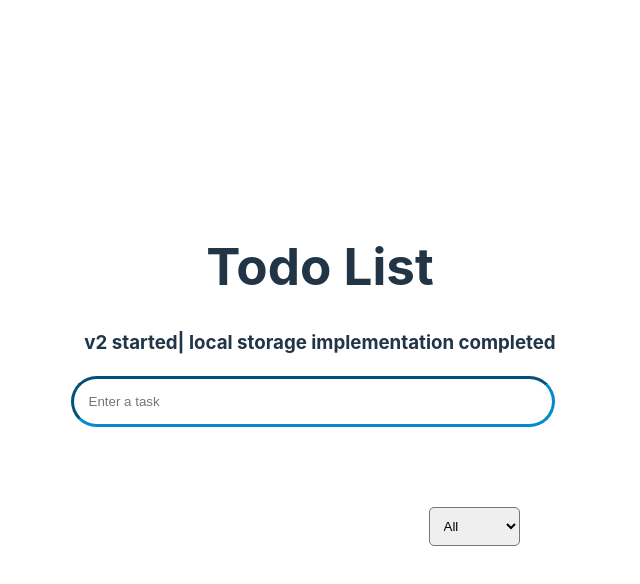
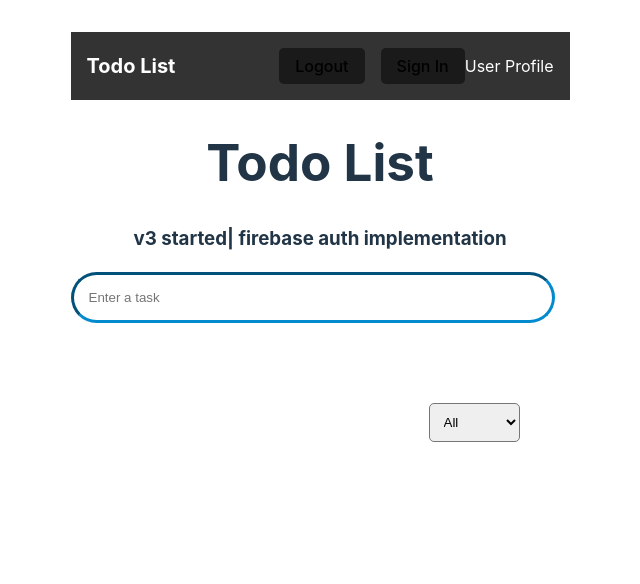
Before and after one commit to rohit19102000/Todo-app-v2023, a React (Vite) app: page / in a window 1280 px wide. Shown: the top 584 px of the page, without its empty margins (320-960 px from the left). Built offline with nearby package versions, Linux system fonts and the light colour scheme.

Commit message:
ntegrate navbar component

```diff
--- a/src/App.css
+++ b/src/App.css
@@ -9,7 +9,7 @@
 body {
   margin: 0;
   display: flex;
-  place-items: center;
+  /* place-items: center; */
   min-width: 320px;
   min-height: 100vh;
 }
@@ -31,10 +31,6 @@ body {
 
 }
 .todoCard {
-
-
-
-
   padding: 1rem;
   margin: 0.5rem 0;
   width: 100%;
@@ -44,10 +40,10 @@ body {
   justify-content: space-around;
   font-size: 30px;
   border-radius: 25px;
-  -webkit-border-radius: 25px;
-  -moz-border-radius: 25px;
-  -ms-border-radius: 25px;
-  -o-border-radius: 25px;
+  -webkit-border-radius:;
+  -moz-border-radius:;
+  -ms-border-radius:;
+  -o-border-radius:;
 }
 .inputContainer{
   margin-bottom: 5rem;
@@ -57,11 +53,11 @@ body {
   padding: 15px;
   width: 35vw;
   border-color: rgb(3, 138, 206);
-  -webkit-border-radius: 50px;
+  -webkit-border-radius:;
   border-width:3.5px ;
-  -moz-border-radius: 50px;
-  -ms-border-radius: 50px;
-  -o-border-radius: 50px;
+  -moz-border-radius:;
+  -ms-border-radius:;
+  -o-border-radius:;
   margin-right: 15px;
 }
 .todoCard strong{
@@ -84,6 +80,10 @@ button {
   -moz-transition: border-color 0.25s;
   -ms-transition: border-color 0.25s;
   -o-transition: border-color 0.25s;
+  -webkit-border-radius:;
+  -moz-border-radius:;
+  -ms-border-radius:;
+  -o-border-radius:;
 }
 button:hover{
   scale: 1.1;
@@ -120,7 +120,6 @@ display: flex;
 justify-content: space-around;
 align-items: center;
 width: 250px;
-/* background-color: #fff; */
 }
 .buttons button{
   font-size: 1.5rem;
@@ -175,3 +174,40 @@ width: 250px;
       font-size: 3.5vw;
     }
 }
+
+
+
+.navbar {
+  display: flex;
+  justify-content: space-between;
+  align-items: center;
+  padding: 1rem;
+  background-color: #333;
+  color: #fff;
+}
+
+.navbar-left h1 {
+  margin: 0;
+  font-size: 20px;
+}
+
+.navbar-right {
+  display: flex;
+  align-items: center;
+}
+
+.navbar-right button {
+  margin-left: 1rem;
+  padding: 0.5rem 1rem;
+  border-radius: 5px;
+  background-color: #1a1a1a;
+  border: none;
+  -webkit-border-radius: 5px;
+  -moz-border-radius: 5px;
+  -ms-border-radius: 5px;
+  -o-border-radius: 5px;
+}
+
+.navbar-right button:hover {
+  background-color: #555;
+}
--- a/src/App.jsx
+++ b/src/App.jsx
@@ -1,6 +1,7 @@
 
 import './App.css';
 import InputField from './components/InputField';
+import NavBar from './components/NavBar';
 import TodoList from './components/TodoList';
 
 import { TodoProvider } from './TodoContext';
@@ -8,9 +9,11 @@ import { TodoProvider } from './TodoContext';
 function App() {
   return (
     <TodoProvider>
+
       <div>
+        <NavBar/>
         <h1>Todo List</h1>
-        <h3>v2 started| local storage implementation completed</h3>
+        <h3>v3 started| firebase auth implementation</h3>
         <InputField />
         <TodoList />
       </div>
--- /dev/null
+++ b/src/components/NavBar.jsx
@@ -0,0 +1,21 @@
+
+function NavBar() {
+  return (
+    <div className="navbar">
+      <div className="navbar-left">
+        <h1>Todo List</h1>
+      </div>
+      <div className="navbar-right">
+
+            <button >Logout</button>
+
+
+          <button>Sign In</button>
+            <span>User Profile</span>
+
+      </div>
+    </div>
+  );
+}
+
+export default NavBar;
```
